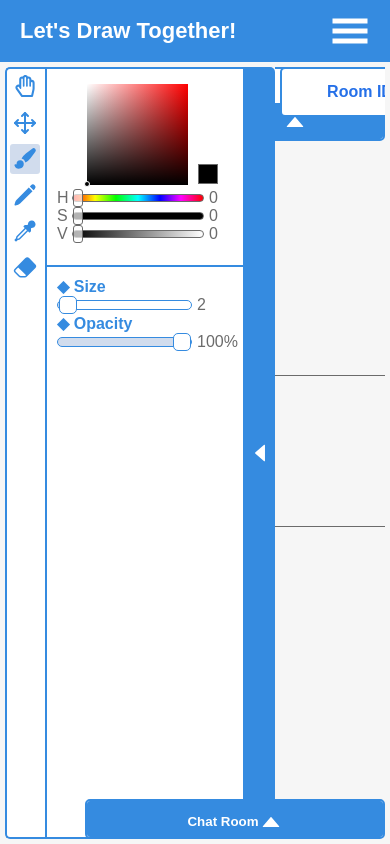
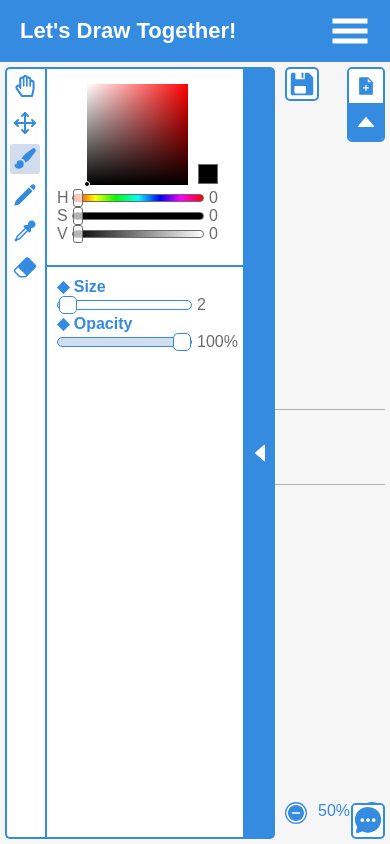
Before and after one commit to sakanana0210/Lets-Draw-Together, a Next.js app: page /drawing in a window 390 px wide. Built offline with nearby package versions, Linux system fonts and the light colour scheme; some icons are missing.

Commit message:
drawing page RWD

```diff
--- a/pages/drawing/components/ChatRoom.js
+++ b/pages/drawing/components/ChatRoom.js
@@ -5,6 +5,7 @@ import styles  from '../styles/chatRoom.module.scss'
 import { doc, collection, query, orderBy, addDoc, setDoc, serverTimestamp, getDoc, getDocs, updateDoc, onSnapshot, ref } from "firebase/firestore";
 import {db} from '../../../firebase.js';
 import {AiOutlineCaretDown, AiOutlineCaretUp } from 'react-icons/ai';
+import { IoChatbubbleEllipses } from "react-icons/io5";
 
 function ChatRoom() {
     const dispatch = useDispatch();
@@ -91,6 +92,15 @@ function ChatRoom() {
                     {chatRoomView ? < AiOutlineCaretDown size={24} /> : (<><span>Chat Room</span><AiOutlineCaretUp  className={styles.buttomImg} size={24} /></>)}
                 </button>
             </div>
+            <div className={styles.ChatRoomViewContainerSmall} >
+                <button className={styles.ChatRoomViewBtn} onClick={() => setChatRoomView(!chatRoomView)}
+                    style={{ borderBottom: '1px solid ##358be0'}}
+                >
+                {chatRoomView ? <AiOutlineCaretDown className={styles.btnImage} size={24} />
+                : (<div className={styles.btnSmall}>
+                    <IoChatbubbleEllipses   size={30}/></div>)}
+                </button>
+            </div>
             <div className={styles.messagesListContainer} style={{ display: chatRoomView ? 'block' : 'none' }}>
                 <div  className={styles.messagesList}>
                     {messages.map((message) => (
--- a/pages/drawing/components/DrawingCanvas.js
+++ b/pages/drawing/components/DrawingCanvas.js
@@ -6,7 +6,9 @@ import styles  from '../styles/drawingCanvas.module.scss'
 import {rgbToHsv} from '../../../utils/rgbToHsv.js'
 import {addRoomIdToPlayCanvas, addRoomIdToOwnCanvas} from '../../../utils/addRoomIdToDbUser.js'
 import { fabric } from 'fabric-with-erasing';
+import { IoIosSave } from "react-icons/io";
 import { FaAngleDoubleDown, FaAngleDoubleUp} from 'react-icons/fa';
+import { IoLayers } from "react-icons/io5";
 import { AiOutlinePlusCircle, AiOutlineMinusCircle, AiFillEye, AiFillEyeInvisible, AiFillDelete, AiFillFileAdd, AiOutlineCaretDown, AiOutlineCaretUp } from 'react-icons/ai';
 import { selectLayer, addLayer, deleteLayer, setLayerVisibility, setExistedLayer, setLayerIndex, setNewIndexForDelete } from '../../../store/actions/layerActionsCreator.js';
 import { doc, query, limit, collection, addDoc, setDoc, serverTimestamp, getDoc, getDocs, updateDoc, onSnapshot, deleteDoc } from "firebase/firestore";
@@ -50,6 +52,8 @@ function CanvasApp() {
     const [updateCanvasToDB, setUpdateCanvasToDB] = useState(false);
     const [groupToCanvasForLayer, setGroupToCanvasForLayer] = useState(false);
     const [changeLayer, setChangeLayer] = useState(null);
+    const [isUpperEditListOpen, setIsUpperEditListOpen] = useState(false);
+    const [windowHeight, setWindowHeight] = useState(window.innerHeight);
     let initialLoad = true;
     let layers = useSelector((state) => state.layer.layers);
     layers = layers.sort((a, b) => b.zIndex - a.zIndex);
@@ -66,7 +70,12 @@ function CanvasApp() {
         const interval = setInterval(() => {
             setTimerFlag(true);
         }, 5000);
-
+        const initialWidth = window.innerWidth;
+        const initialZoom = initialWidth / 1200 * 0.75;
+        const minZoom = 0.5;
+        const maxZoom = 10;
+        const clampedZoom = Math.min(maxZoom, Math.max(minZoom, initialZoom));
+        setZoom(clampedZoom);
         return () => {
             clearInterval(interval);
         };
@@ -108,8 +117,8 @@ function CanvasApp() {
                         const loadCanvasFromJson = async (jsonString) => {
                             try {
                             const canvas  = new fabric.Canvas(canvasRef.current, {
-                                width: 800,
-                                height: 400,
+                                width: 1200,
+                                height: 600,
                                 isDrawingMode: true,
                                 selection: false,
                             });
@@ -209,8 +218,8 @@ function CanvasApp() {
                     try {
                         const newCanvas  = new fabric.Canvas(canvasRef.current, {
                             backgroundColor: 'white',
-                            width: 800,
-                            height: 400,
+                            width: 1200,
+                            height: 600,
                             isDrawingMode: true,
                             selection: false,
                         });
@@ -479,8 +488,8 @@ function CanvasApp() {
         if ((canvas && loadCanvasDone === true && timerFlag === true )|| (canvas && loadCanvasDone === true && immediateFlag === true) ) {
             const loadCanvasFromJson = async (jsonString) => {
                 const newCanvas  = new fabric.Canvas(canvasRef.current, {
-                    width: 800,
-                    height: 400,
+                    width: 1200,
+                    height: 600,
                     isDrawingMode: true,
                     selection: false,
                 });
@@ -670,8 +679,6 @@ function CanvasApp() {
             };
         }
     }, [loadCanvasDone, layers, timerFlag, immediateFlag]);
-
-
 
     // handle text tool
     const addText = async () => {
@@ -1306,6 +1313,12 @@ function CanvasApp() {
         });
     }
 
+
+
+    const handleToggleUpperEditList = () => {
+        setIsUpperEditListOpen(!isUpperEditListOpen);
+    };
+
     return <div className={styles.canvasContainer} onWheel={handleWheel} ref={canvasContainerRef}
                 onMouseDown={handleMouseDownForDrag}onMouseMove={handleMouseMoveForDrag} onMouseUp={handleMouseUpForDrag}>
                     <div className={styles.upperEditList}>
@@ -1314,6 +1327,15 @@ function CanvasApp() {
                             <div className={styles.btnDownload} onClick={downloadCanvas}>Download Image</div>
                         </div>
                     </div>
+                    <div className={styles.upperEditListSmall} onClick={handleToggleUpperEditList}>
+                        <IoIosSave  size={30}/>
+                    </div>
+                        {isUpperEditListOpen && (
+                            <div className={styles.upperEditListSmallDropdown}>
+                                <div className={styles.btnDownload} onClick={handleCopyRoomId}>Room ID {roomId}</div>
+                                <div className={styles.btnDownload} onClick={downloadCanvas}>Download Image</div>
+                            </div>
+                        )}
                     <div className={styles.layerLists}>
                         <div className={styles.btnContainer} style={{ display: layerView ? 'flex' : 'none' }}>
                             <button className={styles.btn} onClick={handleAddLayer}>
@@ -1354,7 +1376,20 @@ function CanvasApp() {
                                 {layerView ? <AiOutlineCaretUp className={styles.btnImage} size={24} /> : (<><span>Layer</span><AiOutlineCaretDown className={styles.btnImage} size={24} /></>)}
                             </button>
                         </div>
+
+                        <div className={styles.layerViewContainerSmall} >
+                            <button className={styles.layerViewBtn} onClick={() => setLayerView(!layerView)}
+                                style={{ borderTop: layerView ? '1px solid #358be0' : 'none'}}
+                            >
+                                {layerView ? <AiOutlineCaretUp className={styles.btnImage} size={24} />
+                                : (<div className={styles.btnSmall}>
+                                    <IoLayers  size={30}/></div>)}
+                            </button>
+                        </div>
+
                     </div>
+
+
                 <input style={{display: 'none'}} type="file" id="upload" accept="image/*" />
                 <div style={{ transform: `scale(${zoom}) translate(${dragPosition.x}px, ${dragPosition.y}px)`, transformOrigin: `${zoomPositon}` }}>
                     <canvas className={styles.canvas} ref={canvasRef}  />
--- a/pages/drawing/styles/chatRoom.module.scss
+++ b/pages/drawing/styles/chatRoom.module.scss
@@ -15,8 +15,8 @@ $back: rgb(246, 246, 246);
     right: 5px;
     bottom: 5px;
     position: absolute;
-    z-index: 50;
-    width: 300px;
+    z-index: 600;
+    width: auto;
     background-color: #fff;
     border: 2px solid $border;
     border-radius: 5px;
@@ -30,6 +30,8 @@ $back: rgb(246, 246, 246);
     }
     .messagesList {
         height: 250px;
+        width: auto;
+        min-width: 250px;
         overflow-y: scroll;
         border-bottom: 1px solid $border;
         div {
@@ -40,6 +42,7 @@ $back: rgb(246, 246, 246);
         }
     }
     .ChatRoomViewContainer {
+        width: 300px;
         .ChatRoomViewBtn {
             justify-content: center;
             width: 100%;
@@ -52,6 +55,9 @@ $back: rgb(246, 246, 246);
             display: flex;
             align-items: center;
         }
+    }
+    .ChatRoomViewContainerSmall {
+        display: none;
     }
     .messagesInputContainer {
         height: 50px;
@@ -85,3 +91,41 @@ $back: rgb(246, 246, 246);
         }
     }
 }
+
+
+
+@media screen and (max-width: 800px) {
+    .chatRoomContainer {
+        .ChatRoomViewContainer{
+            display: none;
+        }
+        .ChatRoomViewContainerSmall {
+            display: block;
+            .ChatRoomViewBtn {
+                justify-content: center;
+                width: 100%;
+                height: auto;
+                border: none;
+                cursor: pointer;
+                background-color: $primary;
+                display: flex;
+                align-items: center;
+                color: $second;
+                font-weight: 700;
+                .btnImage {
+                    height: 36px;
+                }
+                .btnSmall {
+                    height: 30px;
+                    color: $primary;
+                    background-color: $second;
+                }
+            }
+
+        }
+
+        .layerViewContainer {
+            display: none;
+        }
+    }
+}
--- a/pages/drawing/styles/drawing.module.scss
+++ b/pages/drawing/styles/drawing.module.scss
@@ -7,9 +7,10 @@ $primary: #358be0;
 $second: #fff;
 
 .App {
+    background-color: $back;
+    height: 100vh;
     .body {
         display: flex;
-        background-color: $back;
         .left-arrow{
             width: 30px;
             margin-top: 5px;
@@ -26,6 +27,7 @@ $second: #fff;
         }
         .right-div{
             display: block;
+            height: calc(100vh - 72px);
         }
     }
 }
--- a/pages/drawing/styles/drawingCanvas.module.scss
+++ b/pages/drawing/styles/drawingCanvas.module.scss
@@ -17,7 +17,8 @@ $back: rgb(246, 246, 246);
     justify-content: center;
     background-color: $back;
     width: 100%;
-    height: calc(100vh - 62px);
+    min-height: 400px;
+    height: 100%;
     overflow: hidden;
     position: relative;
     .upperEditList {
@@ -56,8 +57,8 @@ $back: rgb(246, 246, 246);
         position: absolute;
         top: 5px;
         right: 0px;
-        z-index: 40;
-        width: 180px;
+        z-index: 200;
+        width: auto;
         border: 2px solid $primary;
         border-radius: 5px;
         overflow: hidden;
@@ -95,6 +96,7 @@ $back: rgb(246, 246, 246);
             font-weight: 500;
             font-size: 14px;
             justify-content: space-around;
+            width: 180px;
         }
         .layerImg{
             width: 60px;
@@ -124,6 +126,7 @@ $back: rgb(246, 246, 246);
                 align-items: center;
                 color: $second;
                 font-weight: 700;
+                width: 180px;
             }
         }
     }
@@ -159,3 +162,96 @@ $back: rgb(246, 246, 246);
         border: 1px solid #6b6b6b;
     }
 }
+
+.upperEditListSmall {
+    display: none;
+}
+
+.upperEditListSmallDropdown{
+    display: none;
+}
+
+.layerViewContainerSmall {
+    display: none;
+}
+
+@media screen and (max-width: 800px) {
+    .canvasContainer {
+        .upperEditList{
+            display: none;
+        }
+
+        .upperEditListSmall{
+            position: absolute;
+            top: 5px;
+            display: flex;
+            left: 10px;
+            z-index: 50;
+            cursor: pointer;
+            color: $primary;
+            background-color: $second;
+            border-radius: 5px;
+            border: $border 2px solid;
+        }
+
+        .upperEditListSmallDropdown {
+            display: flex;
+            flex-direction: column;
+            position: absolute;
+            top: 45px;
+            left: 5px;
+            min-width: 160px;
+            z-index: 100;
+            div {
+                padding: 12px 12px;
+                text-decoration: none;
+                height: 40px;
+                color: $primary;
+                font-weight: 700;
+                font-size: 16px;
+                display: flex;
+                align-items: center;
+                cursor: pointer;
+                background-color: #fff;
+                border: $border 2px solid;
+                border-radius: 5px;
+                margin: 5px;
+            }
+        }
+        .layerViewContainerSmall {
+            display: block;
+            .layerViewBtn {
+                justify-content: center;
+                width: 100%;
+                height: auto;
+                border: none;
+                cursor: pointer;
+                background-color: $primary;
+                display: flex;
+                align-items: center;
+                color: $second;
+                font-weight: 700;
+                .btnImage {
+                    height: 36px;
+                }
+                .btnSmall {
+                    height: 30px;
+                    color: $primary;
+                    background-color: $second;
+                }
+            }
+
+        }
+
+        .layerViewContainer {
+            display: none;
+        }
+    }
+}
+
+
+@media screen and (max-width: 360px) {
+    .canvasContainer{
+        width: 360px;
+    }
+}
--- a/pages/drawing/styles/toolDetails.module.scss
+++ b/pages/drawing/styles/toolDetails.module.scss
@@ -11,6 +11,7 @@ $font: #6b6b6b;
 .tooldetails-container {
     width: 200px;
     height: calc(100vh - 272px);
+    min-height: 200px;
     padding: 10px;
     background-color: $primary;
     border: $border 2px solid;
--- a/pages/drawing/styles/toolsBar.module.scss
+++ b/pages/drawing/styles/toolsBar.module.scss
@@ -18,6 +18,7 @@ $selected: #d1dced;
     margin-top: 5px;
     margin-left: 5px;
     border-radius: 5px 0 0 5px;
+    min-height: 400px;
     .tool {
         width: 30px;
         height: 30px;
--- a/store/actions/actionCreators.js
+++ b/store/actions/actionCreators.js
@@ -103,3 +103,8 @@ export const setroomId =  (roomId) => ({
     type: actionTypes.SET_ROOM_ID,
     payload: roomId
 });
+
+export const setWindowHeight =  (windowHeight) => ({
+    type: actionTypes.SET_HEIGHT_REDUCER,
+    payload: windowHeight
+});
--- a/store/actions/actionTypes.js
+++ b/store/actions/actionTypes.js
@@ -23,3 +23,4 @@ export const DONE_NEW_TEXT = 'DONE_NEW_TEXT';
 export const SET_NEW_IMAGE = 'SET_NEW_IMAGE';
 export const DONE_NEW_IMAGE = 'DONE_NEW_IMAGE';
 export const SET_ROOM_ID = 'SET_ROOM_ID';
+export const SET_HEIGHT_REDUCER = 'SET_HEIGHT_REDUCER';
--- a/store/reducers/reducers.js
+++ b/store/reducers/reducers.js
@@ -12,7 +12,8 @@ const initialState = {
     pencilOpacity: 100,
     newText: false,
     newImage: false,
-    roomId: ''
+    roomId: '',
+    windowHeight: 600
 };
 
 export const canvasReducer = (state = initialState, action) => {
@@ -45,6 +46,15 @@ switch (action.type) {
 }
 };
 
+export const heightReducer = (state = initialState, action) => {
+    switch (action.type) {
+        case "SET_HEIGHT_REDUCER":
+        return { ...state, windowHeight: action.payload};
+        default:
+        return state;
+    }
+};
+
 export const brushReducer = (state = initialState, action) => {
 switch (action.type) {
     case "SET_BRUSH_SIZE":
--- a/styles/navbar.module.scss
+++ b/styles/navbar.module.scss
@@ -82,7 +82,7 @@ $third: #6b6b6b;
         background-color: #f9f9f9;
         min-width: 160px;
         border: 1px solid #ddd;
-        z-index: 99;
+        z-index: 999;
     }
 
     .dropdown div {
```
Also changed, not shown: pages/drawing/components/test.js (added).
